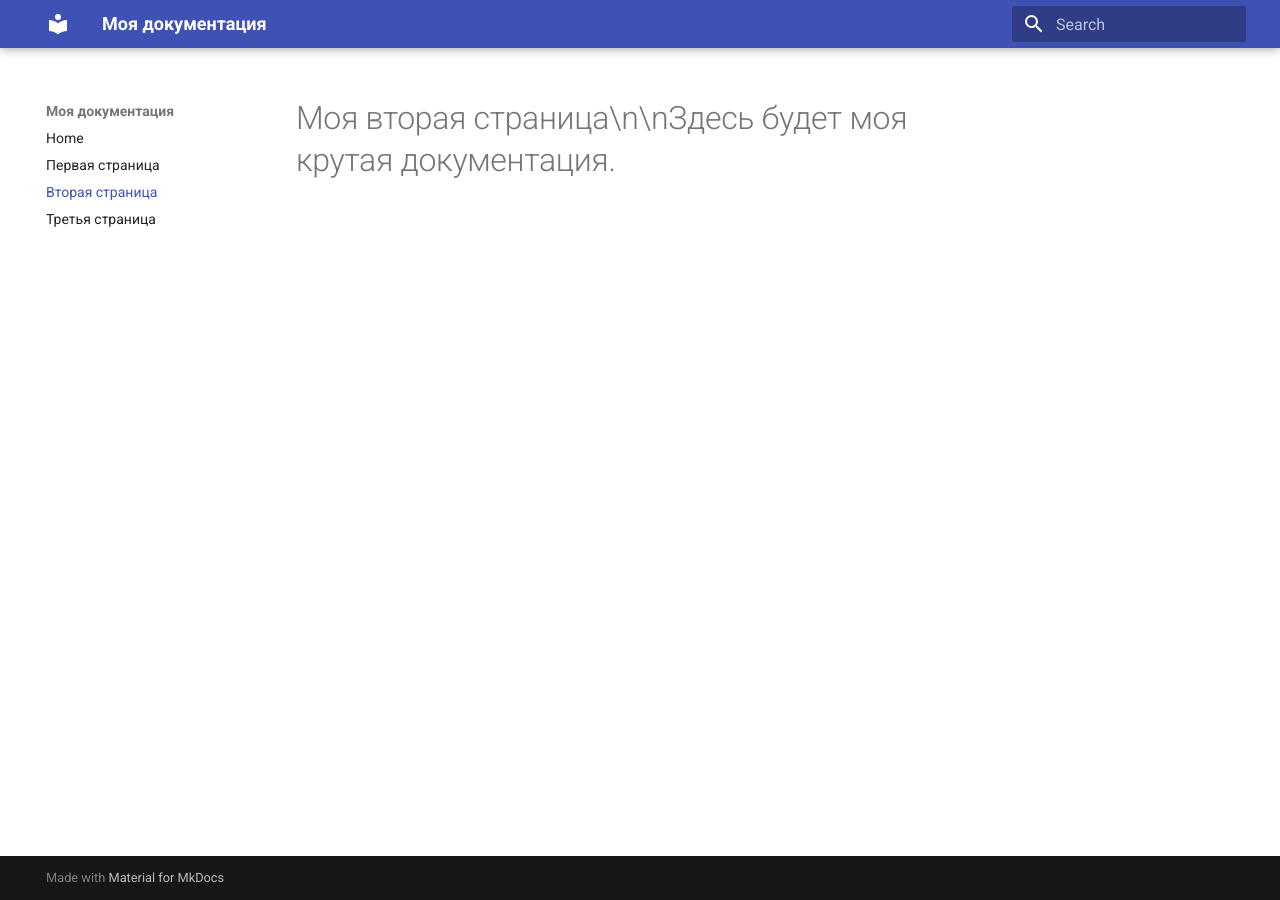
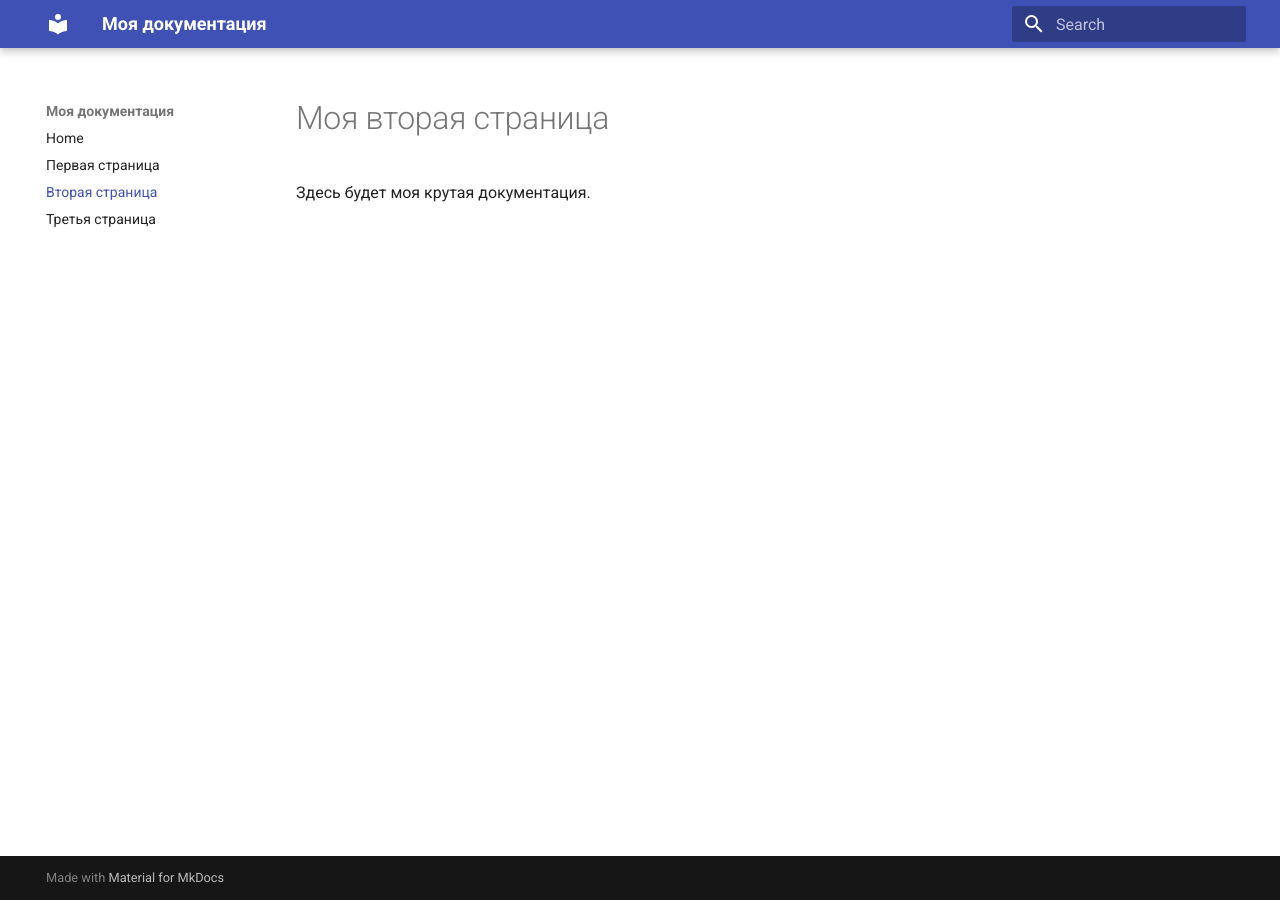
Before and after one commit to Perevezentsev/my-docs-project, an MkDocs documentation site: the page built from docs/page2.md, in a window 1280 px wide. Built offline with MkDocs 1.6.1 and Material for MkDocs 9.7.7, drawn with Linux system fonts in a browser that asks for light colours.

Commit message:
Update page2.md

```diff
--- a/docs/page2.md
+++ b/docs/page2.md
@@ -1 +1,2 @@
-# Моя вторая страница\n\nЗдесь будет моя крутая документация.
+# Моя вторая страница
+Здесь будет моя крутая документация.
```
